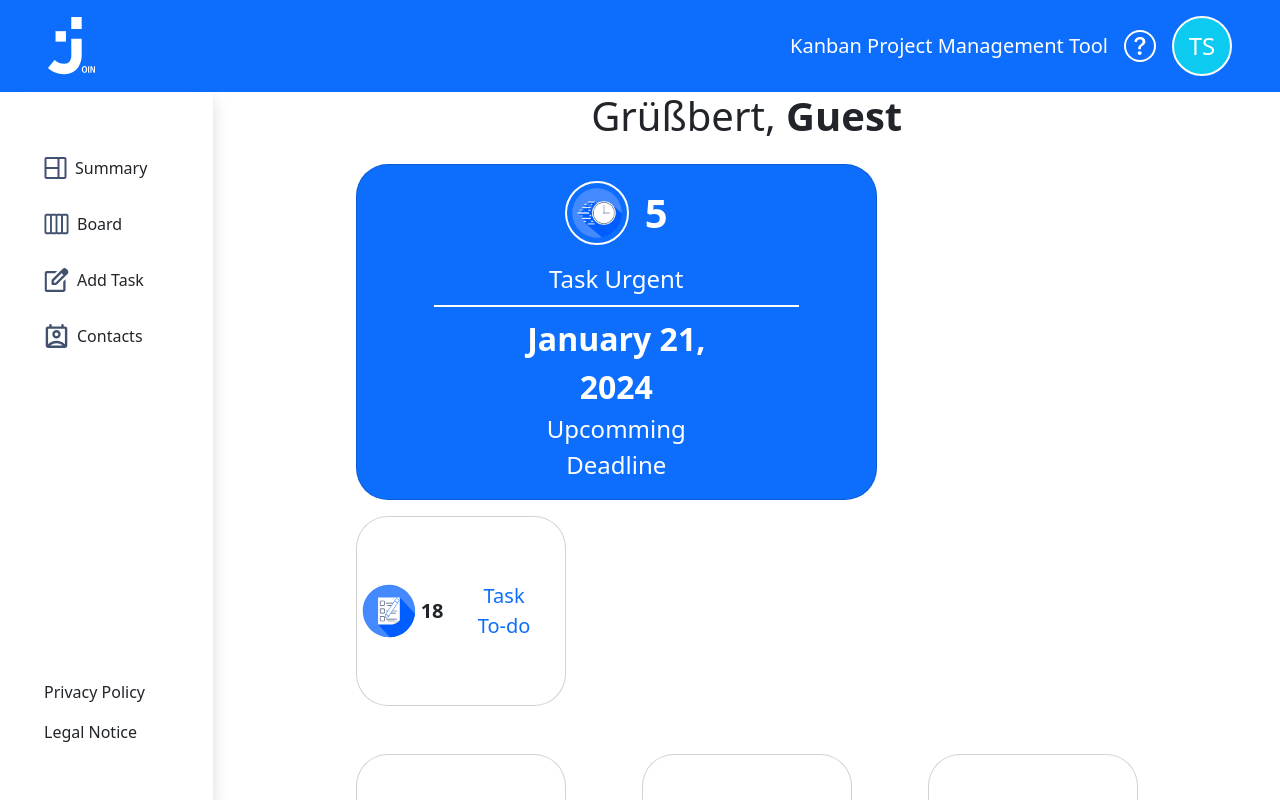
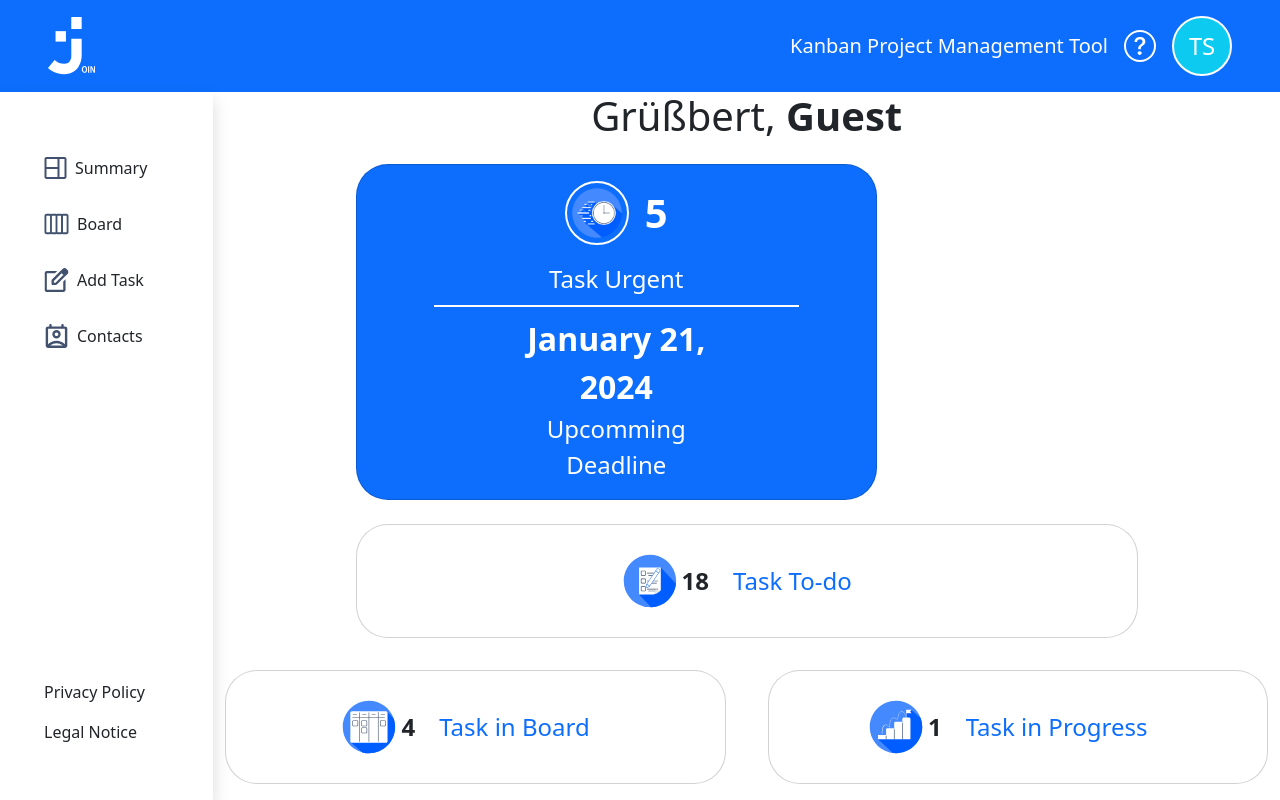
Before and after one commit to tonyS912/voinfront, a Vue app: page /summary in a window 1280 px wide. Shown: the top 800 px of the page. Built offline with nearby package versions, Linux system fonts and the light colour scheme; the HTML template or start-up script is replaced by a standard one.

Commit message:
Update MainSidebar and SmallTiles components

```diff
--- a/src/components/MainSidebar.vue
+++ b/src/components/MainSidebar.vue
@@ -16,7 +16,7 @@
   </aside>
 
   <!-- Bottom Menu  -->
-  <nav class="navbar fixed-bottom d-lg-none shadow">
+  <nav class="navbar fixed-bottom d-lg-none shadow bg-white">
     <div class="container d-flex justify-content-around">
         <router-link to="/summary" class="btn btn-light py-3 d-flex justify-items-center"><img src="./icons/svg/menu_summary.svg" /></router-link>
         <a class="btn btn-light py-3 d-flex justify-items-center"><img src="./icons/svg/menu_board.svg"/></a>
--- a/src/components/SmallTiles.vue
+++ b/src/components/SmallTiles.vue
@@ -1,18 +1,18 @@
 <template>
     <div
-        class="card d-flex flex-center align-items-center justify-content-center rounded-5"
+        class="card col-12 d-flex flex-center align-items-center justify-content-center rounded-5 p-4"
         :class="tille.classes"
     >
-        <div class="d-flex align-items-center justify-content-center col-12 mx-sm-3">
-            <div class="justify-content-center align-items-center d-flex">
+        <div class="col-12 d-flex flex-row align-items-center justify-content-center">
+            <div class="d-flex justify-content-center align-items-center">
                 <div>
                     <img class="icon-sum tilies-hov icon-size-lg" :src="tille.img" />
                 </div>
-                <span class="fs-5 text-hov"
+                <span class="fs-4 text-hov"
                     ><b>{{ tille.count }}</b></span
                 >
             </div>
-            <div class="fs-5 text-center mx-4 text-hov" :class="tille.text">
+            <div class="fs-4 text-center mx-4 text-hov" :class="tille.text">
                 {{ tille.title }}
             </div>
         </div>
--- a/src/components/SummaryView.vue
+++ b/src/components/SummaryView.vue
@@ -1,10 +1,10 @@
 <template>
     <div
-        class="container col-12 col-sm-10 d-flex flex-column justify-content-center align-items-center"
+        class="container col-12 col-sm-10 d-flex flex-column justify-content-center align-items-center mb-6"
     >
         <h1>Grüßbert, <b>Guest</b></h1>
 
-        <div class="column col-12 col-lg-9 justify-content-between mb-5">
+        <div class="column col-12 col-lg-9 justify-content-between mb-3">
             <div
                 class="card col-12 col-lg-8 d-flex flex-center align-items-center justify-content-center bg-primary text-white rounded-5 p-3 my-3"
             >
@@ -34,7 +34,7 @@
 
             <SmallTiles v-for="item in tilleList1" :tille="item" :key="item.id"></SmallTiles>
         </div>
-        <div class="overrides-row col-9 justify-content-between">
+        <div class="overrides-row col-12 justify-content-between">
             <SmallTiles v-for="item in tilleList2" :tille="item" :key="item.id"></SmallTiles>
         </div>
     </div>
@@ -53,7 +53,7 @@ const tilleList1 = ref([
         id: 0,
         title: 'Task To-do',
         count: 18,
-        classes: 'col-3 small-size',
+        classes: 'mt-4',
         text: 'text-primary',
         img: '/src/components/icons/svg/todo_list.svg'
     }
@@ -64,7 +64,7 @@ const tilleList2 = ref([
         id: 0,
         title: 'Task in Board',
         count: 4,
-        classes: 'col-3 small-size',
+        classes: 'my-3 w-md-48',
         text: 'text-primary',
         img: '/src/components/icons/svg/board.svg'
     },
@@ -72,7 +72,7 @@ const tilleList2 = ref([
         id: 1,
         title: 'Task in Progress',
         count: 1,
-        classes: 'col-3 small-size',
+        classes: 'my-3 w-md-48',
         text: 'text-primary',
         img: '/src/components/icons/svg/in_progress.svg'
     },
@@ -80,7 +80,7 @@ const tilleList2 = ref([
         id: 2,
         title: 'Awaiting Feedback',
         count: 2,
-        classes: 'col-3 small-size',
+        classes: 'my-3 w-md-48',
         text: 'text-primary',
         img: '/src/components/icons/svg/awaiting_feedback.svg'
     },
@@ -88,7 +88,7 @@ const tilleList2 = ref([
         id: 3,
         title: 'Task Done',
         count: 9,
-        classes: 'col-3 small-size',
+        classes: 'my-3 w-md-48',
         text: 'text-primary',
         img: '/src/components/icons/svg/done.svg'
     }
@@ -96,6 +96,15 @@ const tilleList2 = ref([
 </script>
 
 <style lang="scss">
+.mb-6 {
+    margin-bottom: 5.5rem !important;
+}
+.w-md-48 {
+    @media screen and (min-width: 767.98px){
+        width: 48% !important;
+    }
+}
+
 .big-size {
     width: 717px;
     height: 190px;
```
